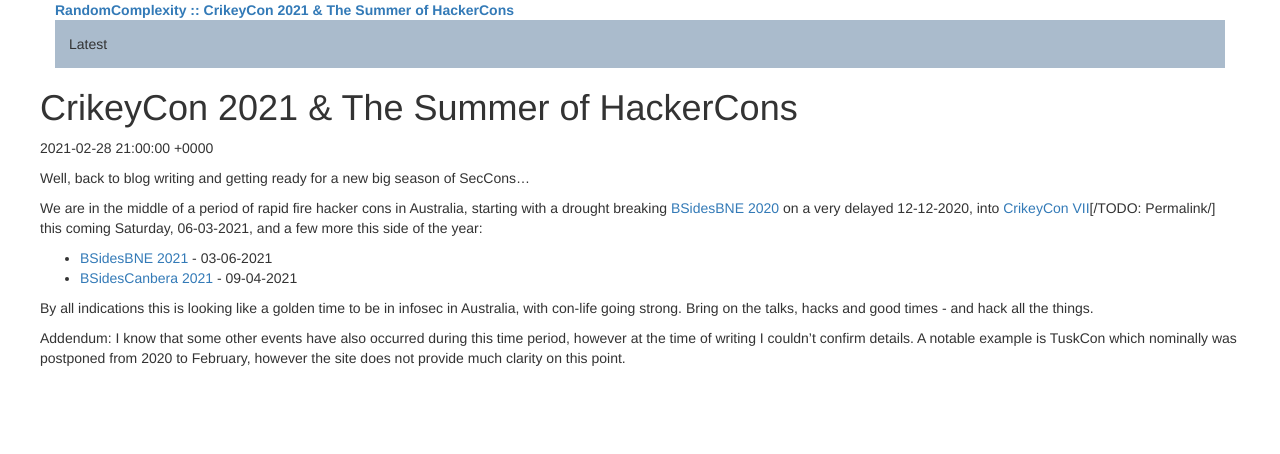
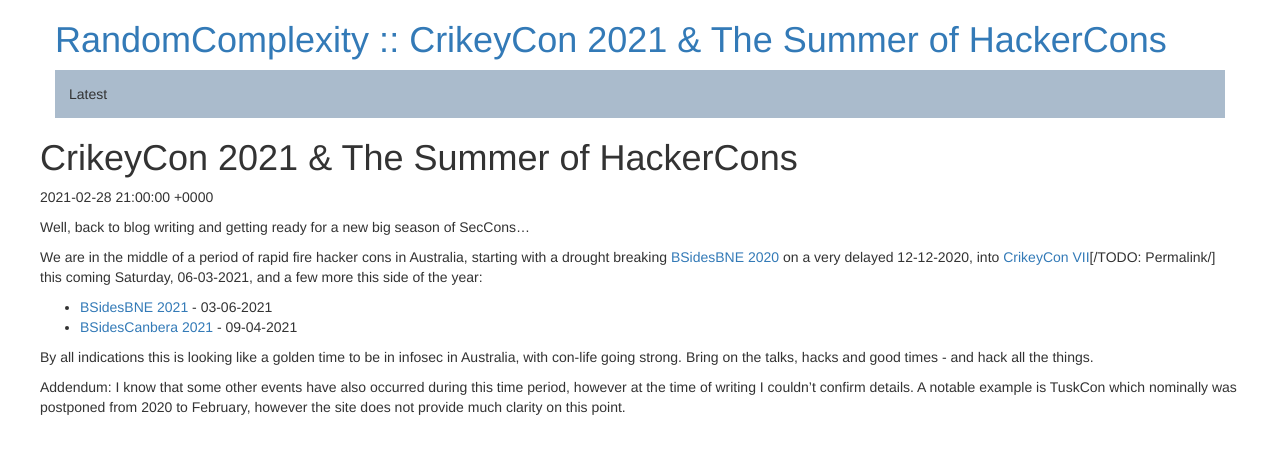
Before and after one commit to aussieklutz/aussieklutz.github.io, a Jekyll site: the page built from _posts/2021-03-01-the-summer-of-hackercons.markdown, in a window 1280 px wide. Shown: the top 454 px of the page. Built offline with Jekyll 4.4.1, drawn with Linux system fonts in a browser that asks for light colours.

Commit message:
Adjusting Theme

```diff
--- a/_includes/header.html
+++ b/_includes/header.html
@@ -1,7 +1,7 @@
 <header class="site-header container" role="banner">
     <div class="row">
         <div class="col">
-            <strong><a class="site-title" rel="author" href="{{ site.url }}">{{ site.title }}{%- if page.title  -%}&nbsp;::&nbsp;{{ page.title }}{%- endif -%}</a></strong>
+            <h1><a class="site-title" rel="author" href="{{ site.url }}">{{ site.title }}{%- if page.title  -%}&nbsp;::&nbsp;{{ page.title }}{%- endif -%}</a></h1>
         </div>
         <div class="col">
             <nav class="main_menu">
```
